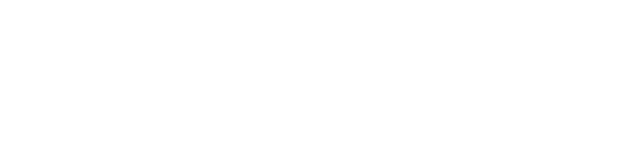
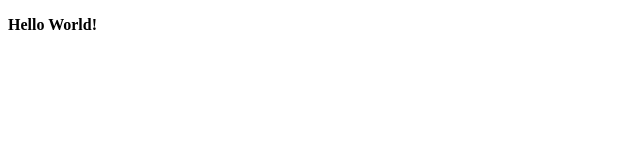
Before and after one commit to obed300/simple_html_css_microverse, a plain HTML site: page index.html in a window 1280 px wide. Shown: the whole page, without its empty margins (0-640 px from the left). Drawn offline with Linux system fonts and the light colour scheme.

Commit message:
Added hello world text

```diff
--- a/index.html
+++ b/index.html
@@ -7,6 +7,11 @@
   </head>
 
   <body>
+
+    <p>
+      <strong>Hello World!</strong>
+
+    </p>
     <script src="https://cdn.freecodecamp.org/testable-projects-fcc/v1/bundle.js"></script>
 
     <!--
@@ -22,5 +27,8 @@
 
     -->
     <script  src="js/index.js"></script>
+
+
+
   </body>
 </html>
```
